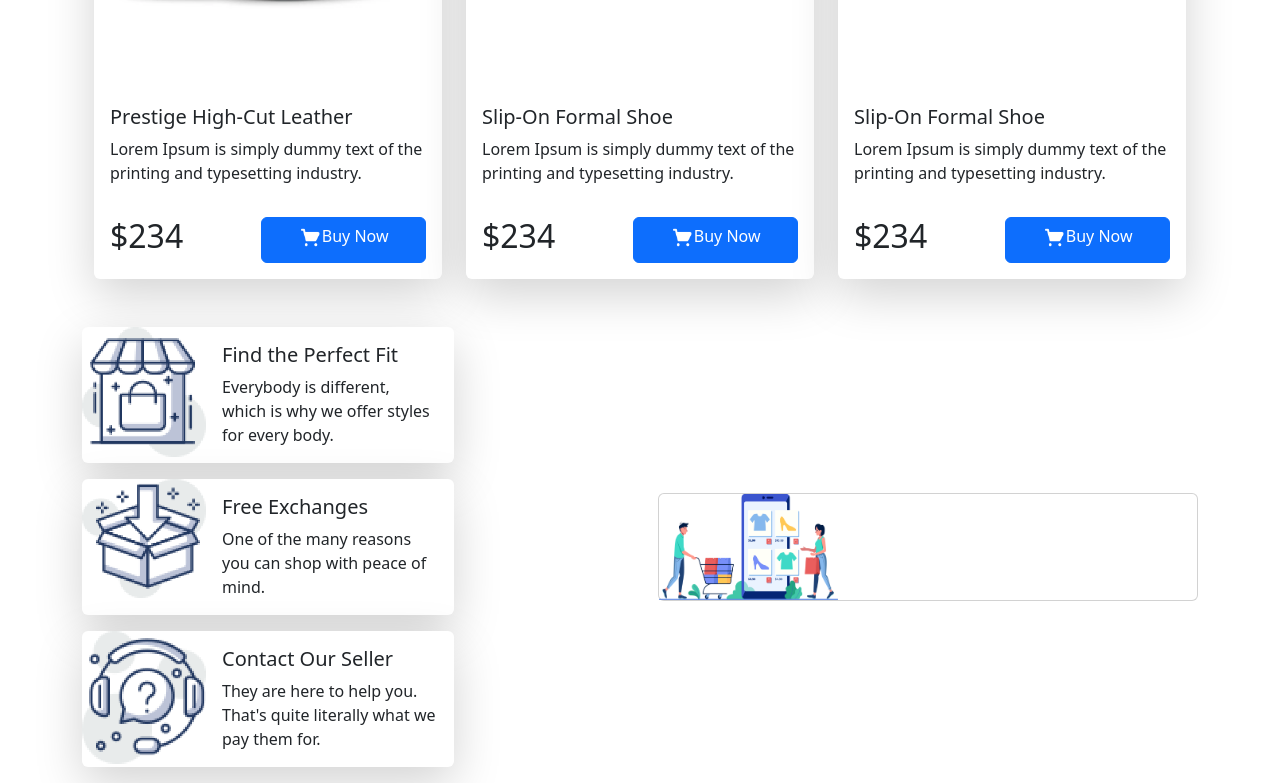
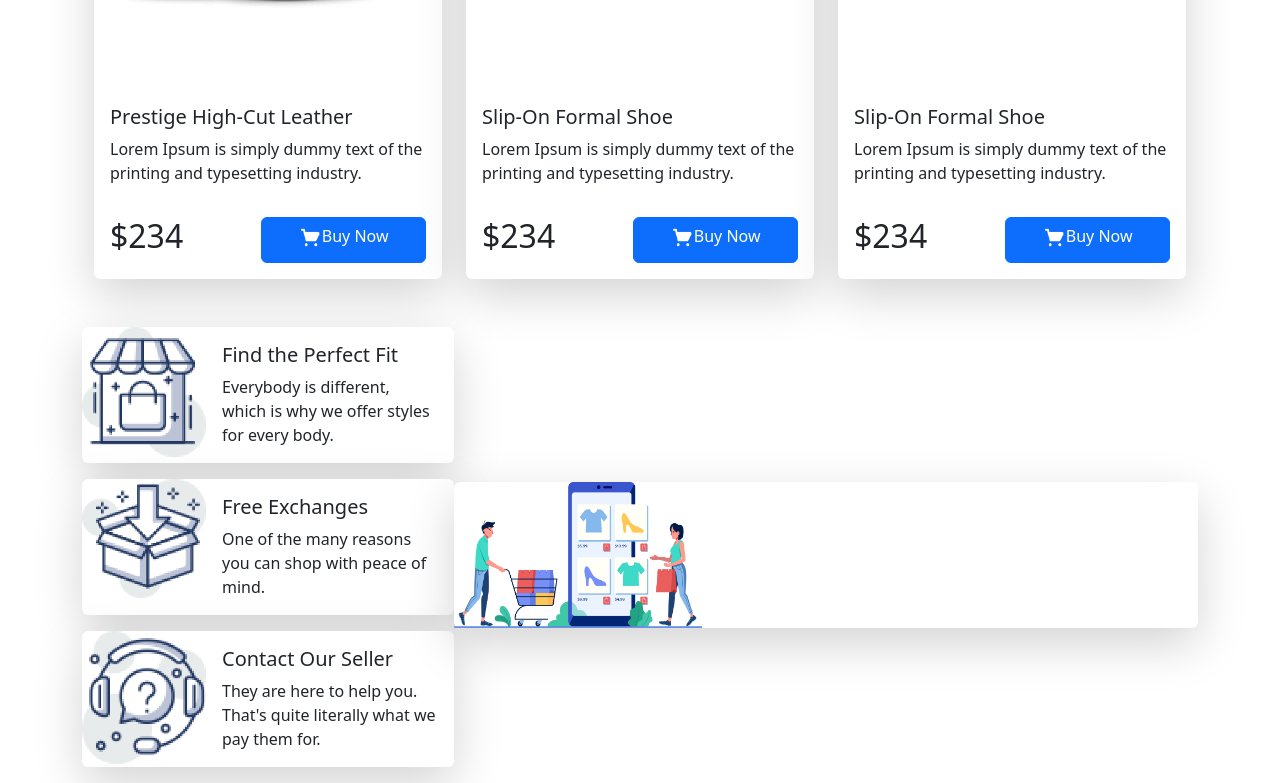
Before and after one commit to niloymodak/nike-react, a plain HTML site: page index.html in a window 1280 px wide. Shown: the part 1613-2396 px from the top of the page. Drawn offline with nearby package versions, Linux system fonts and the light colour scheme.

Commit message:
third commit

```diff
--- a/index.html
+++ b/index.html
@@ -226,14 +226,16 @@
                 </div>
             </div>
             <div>
-                <div class="card mb-3" style="max-width: 540px;">
+                <div class="card border border-0 shadow-lg " style="max-width: 800px;">
                     <div class="row g-0">
                         <div class="col-md-4">
-                            <img src="icons/XMLID 1.png" class="img-fluid" alt="...">
+                            <img src="icons/XMLID 1.png" class="img-fluid " alt="...">
                         </div>
                     </div>
                 </div>
             </div>
+        </div>
+        </div>
         </div>
 
         <!-- Details end -->
```
